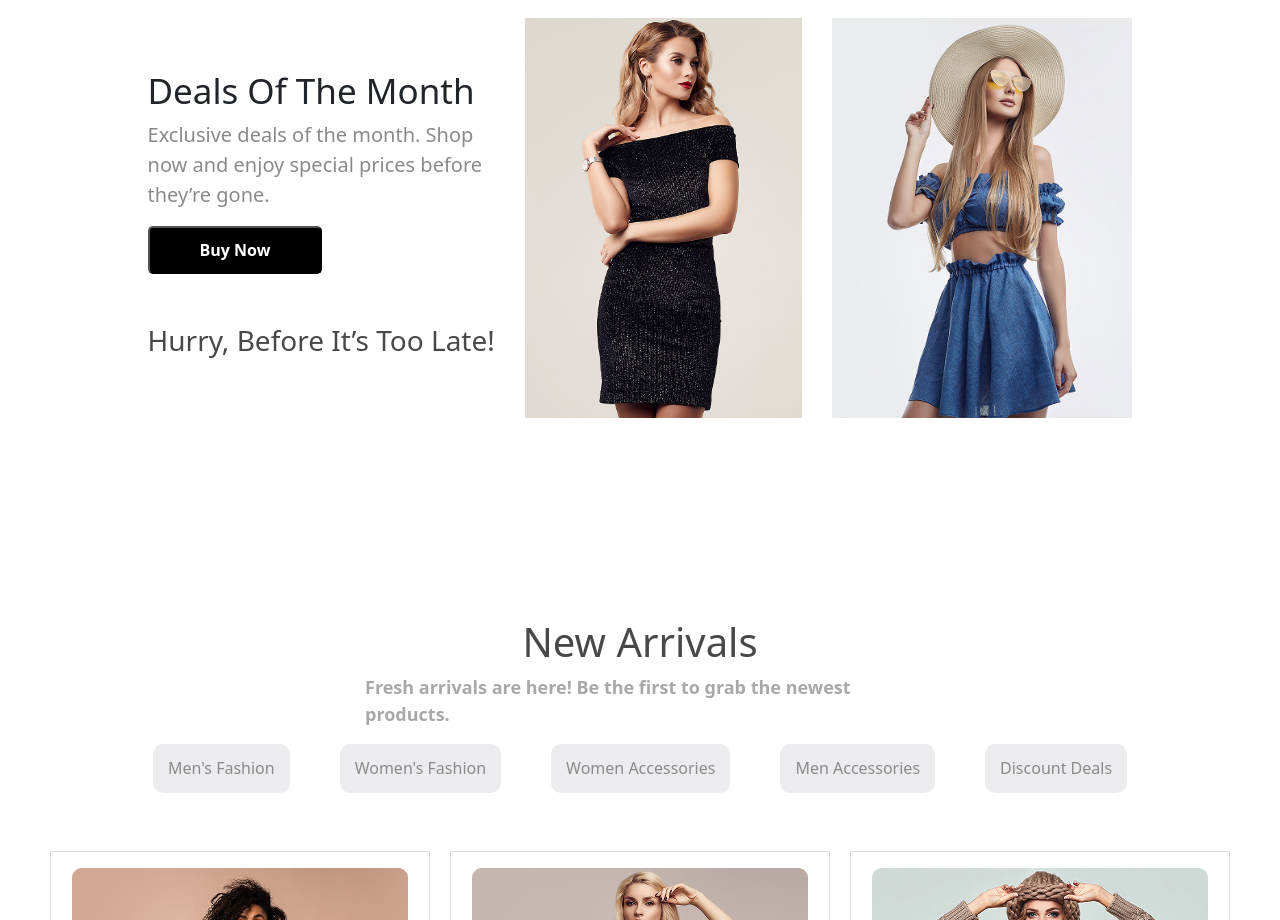
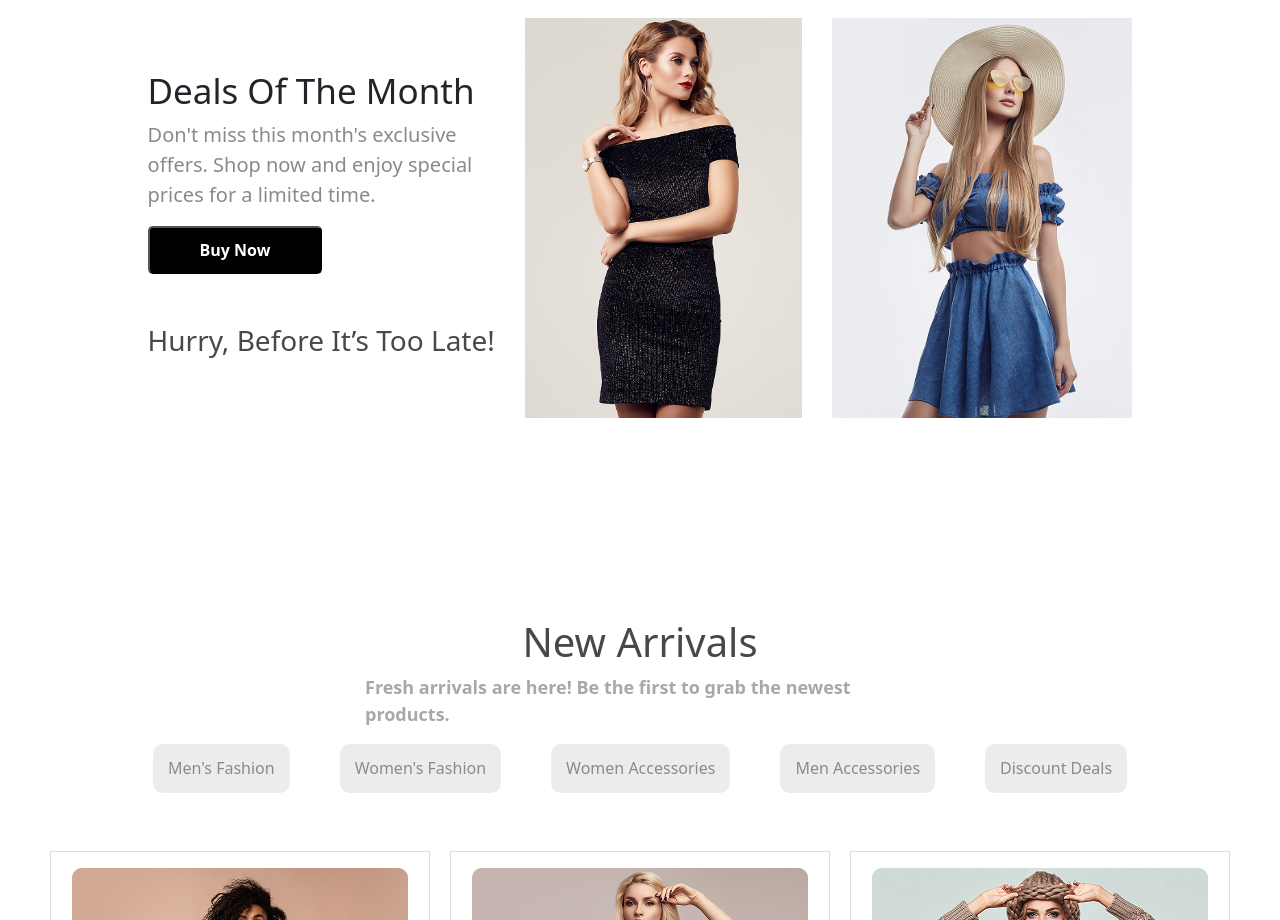
Before and after one commit to abdulrehmangull495/Arecom, a React (Vite) app: page / in a window 1280 px wide. Shown: the part 1520-2440 px from the top of the page. Built offline with nearby package versions, Linux system fonts and the light colour scheme.

Commit message:
update code

```diff
--- a/src/components/Home.jsx
+++ b/src/components/Home.jsx
@@ -40,8 +40,7 @@ const Home = () => {
         <div>
           <h3 className="dealsof">Deals Of The Month</h3>
           <p className="exc">
-            Exclusive deals of the month. Shop now and enjoy special prices
-            before they’re gone.
+            Don't miss this month's exclusive offers. Shop now and enjoy special prices for a limited time.
           </p>
           <button className="buynow">
             <NavLink to="/Shop" className="buynowbtn">
```
